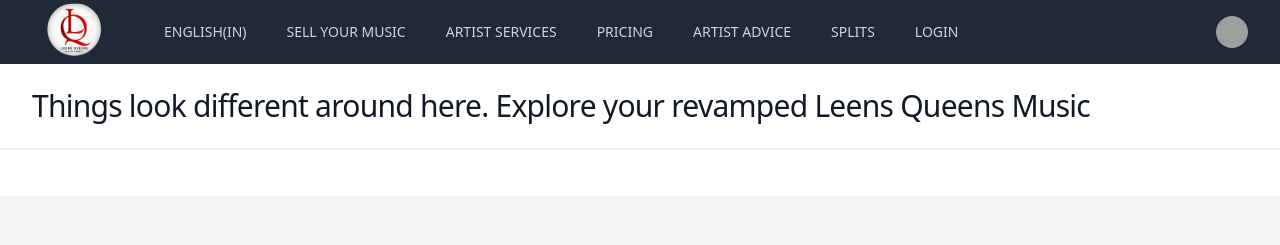
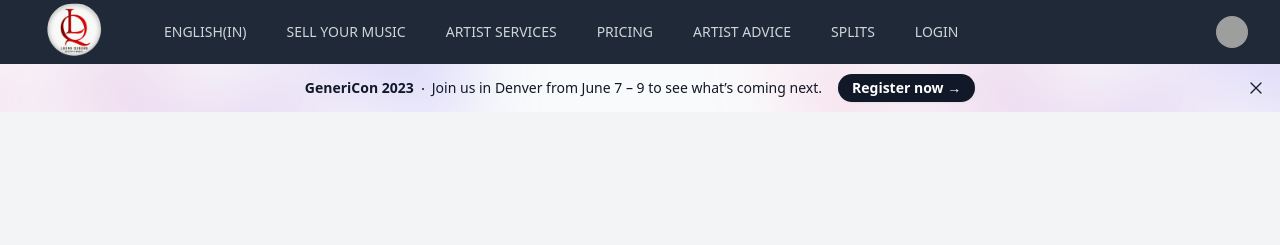
Before and after one commit to kinston18/Leens-Queens, a React (Vite) app: page / in a window 1280 px wide. Shown: the top 245 px of the page. Built offline with nearby package versions, Linux system fonts and the light colour scheme; grey boxes are pictures that could not be loaded.

Commit message:
navbar specs changes

```diff
--- a/src/App.css
+++ b/src/App.css
@@ -1,3 +1,42 @@
 @tailwind base;
 @tailwind components;
 @tailwind utilities;
+
+
+.hover-link {
+    text-decoration: none;
+    transition: border-bottom 0.3s ease-in-out;
+  }
+
+  .hover-link:hover {
+    border-bottom: 4px solid #ff2625;
+    border-radius: 4px;
+  }
+
+  .hover-link {
+    text-decoration: none;
+    position: relative;
+    transition: color 0.3s ease-in-out;
+
+  }
+
+  .hover-link::after {
+    content: '';
+    position: absolute;
+    left: 0;
+    bottom: -2px;
+    width: 100%;
+    height: 2px;
+    background-color: #ff2625;
+    transform: scaleX(0);
+    transform-origin: left;
+    transition: transform 0.3s ease-in-out;
+  }
+
+  .hover-link:hover {
+    color: #ff2625;
+  }
+
+  .hover-link:hover::after {
+    transform: scaleX(1);
+  }
--- a/src/components/Navbar.jsx
+++ b/src/components/Navbar.jsx
@@ -181,14 +181,56 @@
           )}
         </Disclosure>
 
-        <header className="bg-white shadow">
-          <div className="mx-auto max-w-7xl px-4 py-6 sm:px-6 lg:px-8">
-            <h1 className="text-3xl font-semi-bold tracking-tight text-gray-900">Things look different around here. Explore your revamped Leens Queens Music</h1>
-          </div>
-        </header>
-        <main>
-          <div className="mx-auto max-w-7xl py-6 sm:px-6 lg:px-8">{/* Your content */}</div>
-        </main>
+
+        <div className="relative isolate flex items-center gap-x-6 overflow-hidden bg-gray-50 px-6 py-2.5 sm:px-3.5 sm:before:flex-1">
+      <div
+        className="absolute left-[max(-7rem,calc(50%-52rem))] top-1/2 -z-10 -translate-y-1/2 transform-gpu blur-2xl"
+        aria-hidden="true"
+      >
+        <div
+          className="aspect-[577/310] w-[36.0625rem] bg-gradient-to-r from-[#ff80b5] to-[#9089fc] opacity-30"
+          style={{
+            clipPath:
+              'polygon(74.8% 41.9%, 97.2% 73.2%, 100% 34.9%, 92.5% 0.4%, 87.5% 0%, 75% 28.6%, 58.5% 54.6%, 50.1% 56.8%, 46.9% 44%, 48.3% 17.4%, 24.7% 53.9%, 0% 27.9%, 11.9% 74.2%, 24.9% 54.1%, 68.6% 100%, 74.8% 41.9%)',
+          }}
+        />
+      </div>
+      <div
+        className="absolute left-[max(45rem,calc(50%+8rem))] top-1/2 -z-10 -translate-y-1/2 transform-gpu blur-2xl"
+        aria-hidden="true"
+      >
+        <div
+          className="aspect-[577/310] w-[36.0625rem] bg-gradient-to-r from-[#ff80b5] to-[#9089fc] opacity-30"
+          style={{
+            clipPath:
+              'polygon(74.8% 41.9%, 97.2% 73.2%, 100% 34.9%, 92.5% 0.4%, 87.5% 0%, 75% 28.6%, 58.5% 54.6%, 50.1% 56.8%, 46.9% 44%, 48.3% 17.4%, 24.7% 53.9%, 0% 27.9%, 11.9% 74.2%, 24.9% 54.1%, 68.6% 100%, 74.8% 41.9%)',
+          }}
+        />
+      </div>
+      <div className="flex flex-wrap items-center gap-x-4 gap-y-2">
+        <p className="text-sm leading-6 text-gray-900">
+          <strong className="font-semibold">GeneriCon 2023</strong>
+          <svg viewBox="0 0 2 2" className="mx-2 inline h-0.5 w-0.5 fill-current" aria-hidden="true">
+            <circle cx={1} cy={1} r={1} />
+          </svg>
+          Join us in Denver from June 7 – 9 to see what’s coming next.
+        </p>
+        <a
+          href="#"
+          className="flex-none rounded-full bg-gray-900 px-3.5 py-1 text-sm font-semibold text-white shadow-sm hover:bg-gray-700 focus-visible:outline focus-visible:outline-2 focus-visible:outline-offset-2 focus-visible:outline-gray-900"
+        >
+          Register now <span aria-hidden="true">&rarr;</span>
+        </a>
+      </div>
+      <div className="flex flex-1 justify-end">
+        <button type="button" className="-m-3 p-3 focus-visible:outline-offset-[-4px]">
+          <span className="sr-only">Dismiss</span>
+          <XMarkIcon className="h-5 w-5 text-gray-900" aria-hidden="true" />
+        </button>
+      </div>
+    </div>
+
+
       </div>
     </>
   )
```
